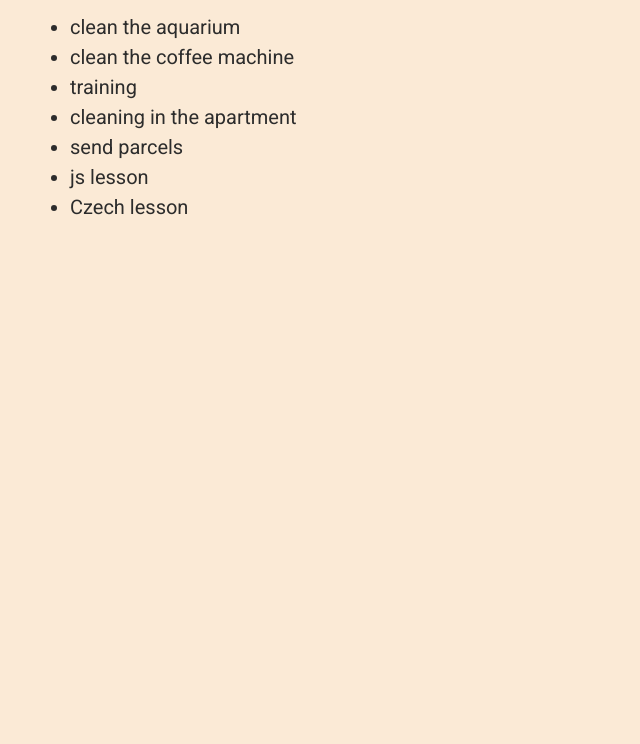
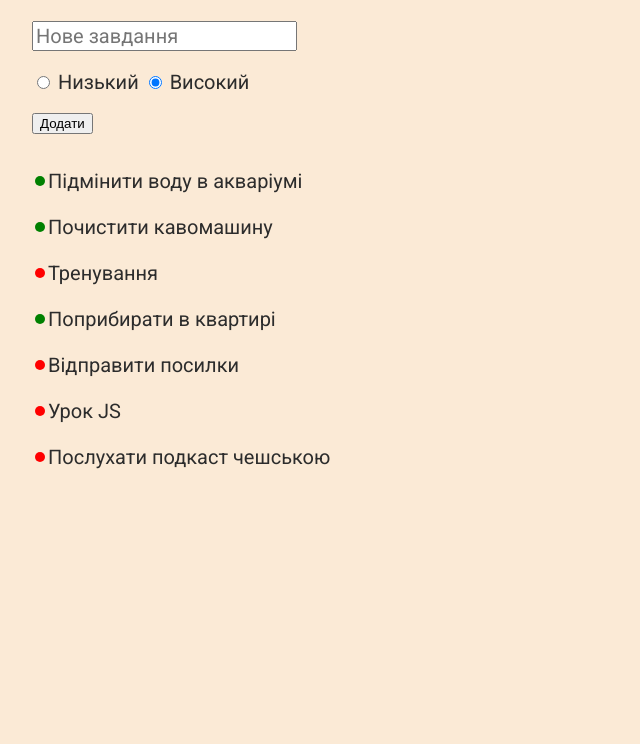
Before and after one commit to WebDeveloper-OlehRozhanskyi/ToDoList, a website built with Vite: page index.html in a window 1280 px wide. Shown: the part 88-832 px from the top of the page, without its empty margins (0-640 px from the left). Built offline with nearby package versions, Linux system fonts and the light colour scheme.

Commit message:
tasks add

```diff
--- a/index.html
+++ b/index.html
@@ -1,5 +1,5 @@
 <!doctype html>
-<html lang="en">
+<html lang="uk">
  <head>
   <meta charset="UTF-8" />
   <meta name="viewport" content="width=device-width, initial-scale=1.0" />
@@ -22,6 +22,27 @@
   <main class="main">
    <section class="main__todo-task todo-task">
     <h1 class="todo-task__title">Мої завдання</h1>
+    <form class="todo-task__form">
+     <input class="todo-task__input" type="text" placeholder="Нове завдання" />
+     <div class="todo-task__check-wrap">
+      <input
+       class="todo-task__radio"
+       type="radio"
+       id="low"
+       name="priority"
+       value="low" />
+      <label class="todo-task__label" for="low">Низький</label>
+      <input
+       class="todo-task__radio"
+       type="radio"
+       id="high"
+       name="priority"
+       value="high"
+       checked />
+      <label class="todo-task__label" for="high">Високий</label>
+     </div>
+     <button class="todo-task__add" type="submit">Додати</button>
+    </form>
     <ul class="todo-task__list"></ul>
    </section>
   </main>
--- a/src/js/components/todo.js
+++ b/src/js/components/todo.js
@@ -1,12 +1,18 @@
-import { tasks } from '../data/array-of-tasks.js'
+import { tasks } from '../data/array-of-tasks'
 
 export function initTodo() {
  const toDoList = document.querySelector('.todo-task__list')
+ const form = document.querySelector('.todo-task__form')
 
  function createListItem(item) {
   const listItem = document.createElement('li')
-  listItem.className = 'todo-task__list-item'
+  listItem.className = 'todo-task__item'
   listItem.textContent = item.name
+  if (item.priority === 'low') {
+   listItem.classList.add('todo-task__item--low')
+  } else {
+   listItem.classList.add('todo-task__item--high')
+  }
 
   return listItem
  }
@@ -14,8 +20,31 @@ export function initTodo() {
  function renderToDoList(items) {
   toDoList.innerHTML = ''
   const listItems = items.map(item => createListItem(item))
+
   toDoList.append(...listItems)
  }
 
  renderToDoList(tasks)
+
+ form.addEventListener('submit', event => {
+  event.preventDefault()
+
+  const input = form.querySelector('.todo-task__input')
+  const inputValue = input.value.trim()
+  const inputRadio = form.querySelector('input[name="priority"]:checked')
+
+  if (!inputValue) return
+
+  const valueFormatt = inputValue[0].toUpperCase() + inputValue.slice(1)
+
+  tasks.push({
+   name: valueFormatt,
+   done: false,
+   priority: inputRadio.value,
+  })
+
+  renderToDoList(tasks)
+
+  input.value = ''
+ })
 }
--- a/src/js/data/array-of-tasks.js
+++ b/src/js/data/array-of-tasks.js
@@ -1,36 +1,36 @@
 export const tasks = [
  {
-  name: 'clean the aquarium',
+  name: 'Підмінити воду в акваріумі',
   done: false,
   priority: 'low',
  },
  {
-  name: 'clean the coffee machine',
+  name: 'Почистити кавомашину',
   done: false,
   priority: 'low',
  },
  {
-  name: 'training',
+  name: 'Тренування',
   done: true,
   priority: 'high',
  },
  {
-  name: 'cleaning in the apartment',
+  name: 'Поприбирати в квартирі',
   done: false,
   priority: 'low',
  },
  {
-  name: 'send parcels',
+  name: 'Відправити посилки',
   done: true,
   priority: 'high',
  },
  {
-  name: 'js lesson',
+  name: 'Урок JS',
   done: true,
   priority: 'high',
  },
  {
-  name: 'Czech lesson',
+  name: 'Послухати подкаст чешською',
   done: false,
   priority: 'high',
  },
--- a/src/scss/components/_page.scss
+++ b/src/scss/components/_page.scss
@@ -1,5 +1,80 @@
 @use 'foundation' as *;
 
 .main {
- margin: rem(30);
+ margin: var(--gap-content);
+
+ // .main__todo-task
+ &__todo-task {
+  display: flex;
+  flex-direction: column;
+  row-gap: var(--gap-content);
+ }
 }
+
+.todo-task {
+ // .todo-task__title
+ &__title {
+  @include margin-block;
+ }
+
+ // .todo-task__form
+ &__form {
+  display: flex;
+  flex-direction: column;
+  align-items: start;
+  row-gap: var(--gap-basic);
+ }
+
+ // .todo-task__input
+ &__input {
+  font-family: inherit;
+  font-size: inherit;
+ }
+
+ // .todo-task__check-wrap
+ //  &__check-wrap {}
+
+ // .todo-task__radio
+ //  &__radio {}
+
+ // .todo-task__label
+ //  &__label {}
+
+ // .todo-task__add
+ //  &__add {}
+
+ // .todo-task__list
+ &__list {
+  @include list;
+
+  display: flex;
+  flex-direction: column;
+  row-gap: var(--gap-basic);
+  max-width: max-content;
+ }
+
+ // .todo-task__item
+ &__item {
+  position: relative;
+  padding-left: var(--gap-basic);
+
+  &::before {
+   position: absolute;
+   top: 50%;
+   left: rem(3);
+   width: rem(10);
+   height: rem(10);
+   border-radius: 50%;
+   transform: translateY(-50%);
+   content: '';
+  }
+
+  &--high::before {
+   background-color: red;
+  }
+
+  &--low::before {
+   background-color: green;
+  }
+ }
+}
--- a/src/scss/components/_root.scss
+++ b/src/scss/components/_root.scss
@@ -14,7 +14,7 @@
  --black: #000;
  --padding-inline: #{rem(40)};
  --gap-50: #{rem(50)};
- --gap-content: #{rem(40)};
+ --gap-content: #{rem(32)};
  --gap-basic: #{rem(16)};
  --transition-long: 0.5s;
 
```
Also changed, not shown: 1 other file.
